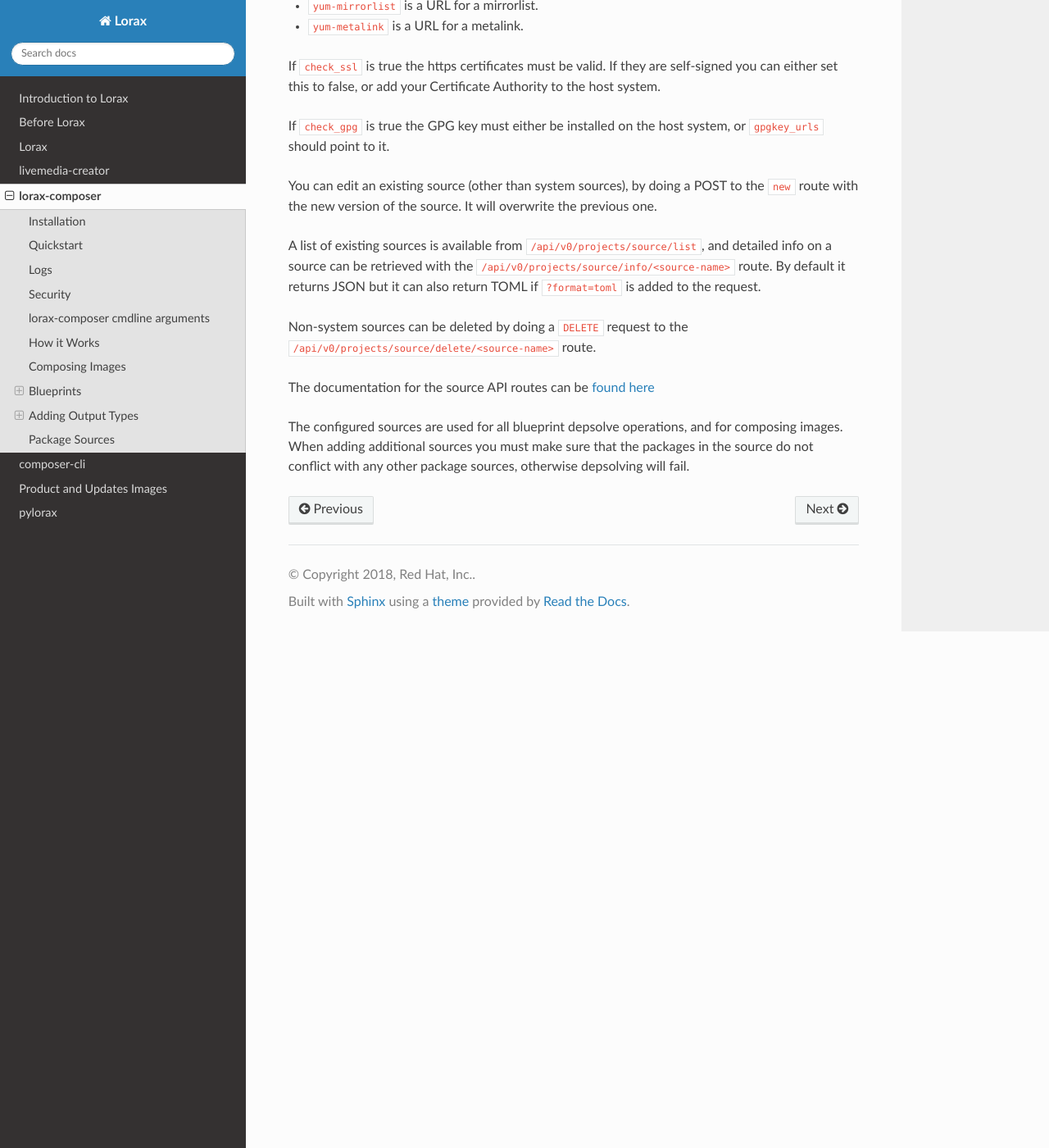
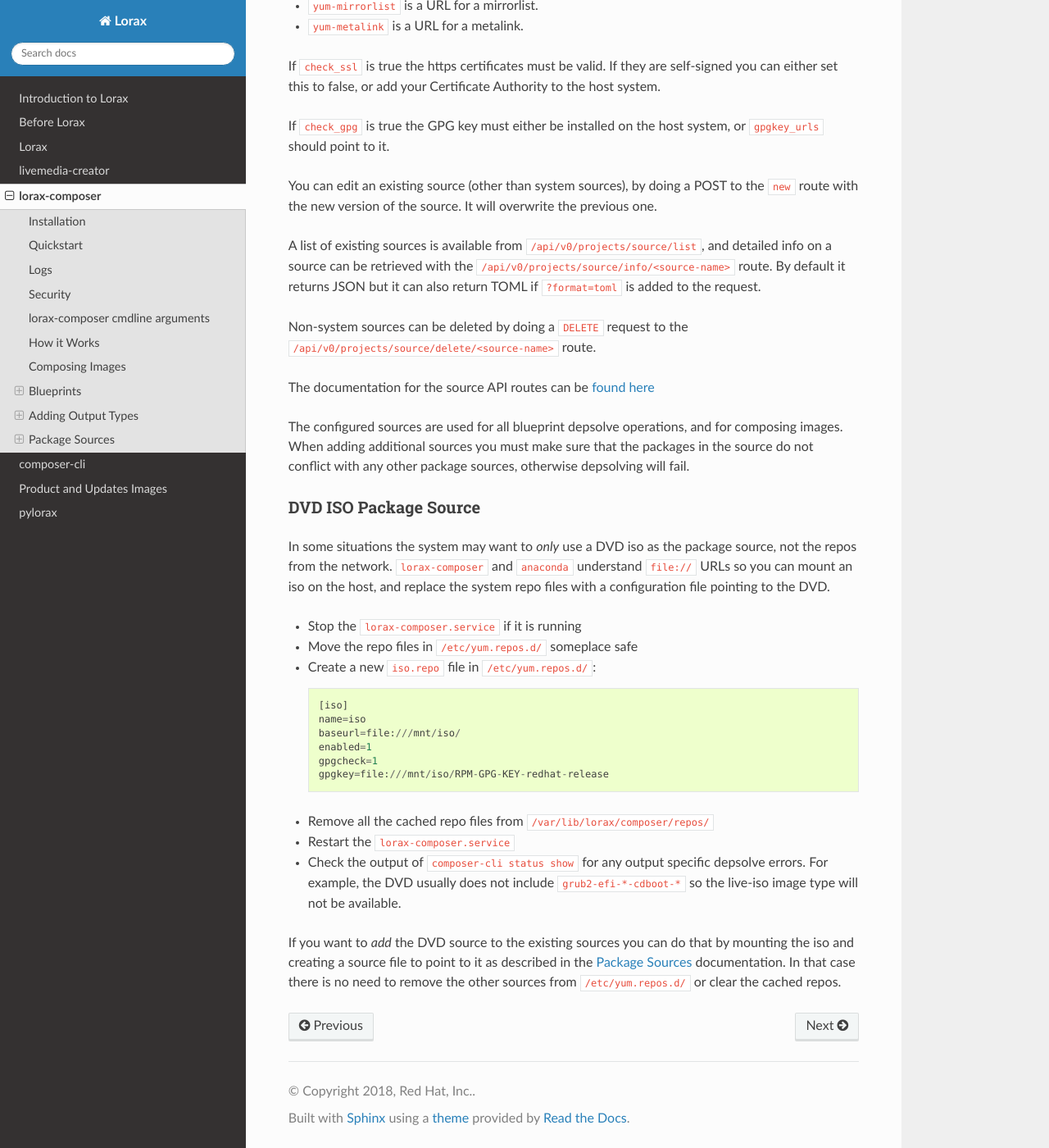
Before and after one commit to weldr/lorax, a Sphinx documentation site: the page built from docs/lorax-composer.rst, in a window 1280 px wide and 1400 px high, scrolled down 6131 px. Shown: the whole window at 82% size. Built offline with Sphinx 7.4.7 and the Read the Docs theme 2.0.0, drawn with Linux system fonts in a browser that asks for light colours.

Commit message:
Add documentation for using a DVD as the package source

```diff
--- a/docs/lorax-composer.rst
+++ b/docs/lorax-composer.rst
@@ -312,3 +312,33 @@ The documentation for the source API routes can be `found here <pylorax.api.html
 The configured sources are used for all blueprint depsolve operations, and for composing images.
 When adding additional sources you must make sure that the packages in the source do not
 conflict with any other package sources, otherwise depsolving will fail.
+
+DVD ISO Package Source
+~~~~~~~~~~~~~~~~~~~~~~
+
+In some situations the system may want to *only* use a DVD iso as the package
+source, not the repos from the network. ``lorax-composer`` and ``anaconda``
+understand ``file://`` URLs so you can mount an iso on the host, and replace the
+system repo files with a configuration file pointing to the DVD.
+
+* Stop the ``lorax-composer.service`` if it is running
+* Move the repo files in ``/etc/yum.repos.d/`` someplace safe
+* Create a new ``iso.repo`` file in ``/etc/yum.repos.d/``::
+
+     [iso]
+     name=iso
+     baseurl=file:///mnt/iso/
+     enabled=1
+     gpgcheck=1
+     gpgkey=file:///mnt/iso/RPM-GPG-KEY-redhat-release
+
+* Remove all the cached repo files from ``/var/lib/lorax/composer/repos/``
+* Restart the ``lorax-composer.service``
+* Check the output of ``composer-cli status show`` for any output specific depsolve errors.
+  For example, the DVD usually does not include ``grub2-efi-*-cdboot-*`` so the live-iso image
+  type will not be available.
+
+If you want to *add* the DVD source to the existing sources you can do that by
+mounting the iso and creating a source file to point to it as described in the
+`Package Sources`_ documentation.  In that case there is no need to remove the other
+sources from ``/etc/yum.repos.d/`` or clear the cached repos.
```
